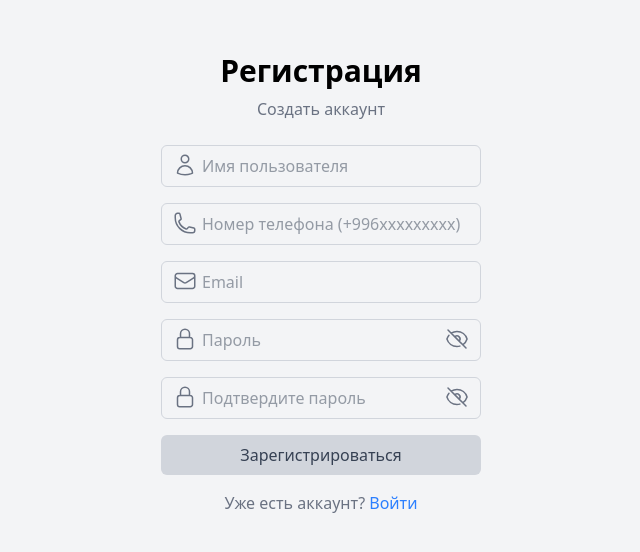
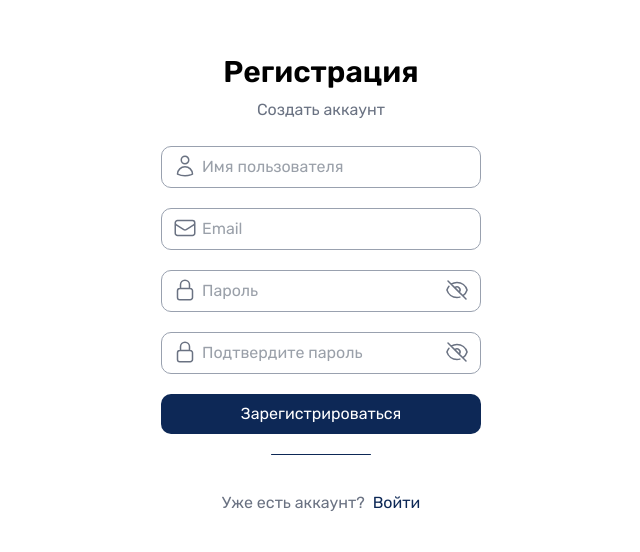
Before and after one commit to kkk-6216/mkhub, a Vue app in the folder frontend/: page /register in a window 1280 px wide. Shown: the part 132-684 px from the top of the page, without its empty margins (319-959 px from the left). Built offline with nearby package versions, Linux system fonts and the light colour scheme.

Commit message:
Изменен стили

```diff
--- a/frontend/index.html
+++ b/frontend/index.html
@@ -3,7 +3,7 @@
   <head>
     <meta charset="UTF-8" />
     <meta name="viewport" content="width=device-width, initial-scale=1.0" />
-    <title>Vite + Vue</title>
+    <title>mkhub</title>
   </head>
   <body>
     <div id="app"></div>
--- a/frontend/package.json
+++ b/frontend/package.json
@@ -10,6 +10,9 @@
   },
   "dependencies": {
     "@tailwindcss/vite": "^4.0.9",
+    "axios": "^1.8.1",
+    "jwt-decode": "^4.0.0",
+    "pinia": "^3.0.1",
     "tailwindcss": "^4.0.9",
     "vue": "^3.5.13",
     "vue-router": "^4.5.0"
--- /dev/null
+++ b/frontend/src/api/axiosInstance.js
@@ -0,0 +1,10 @@
+import axios from 'axios';
+
+const apiClient = axios.create({
+    baseURL: 'http://localhost:8000/api/',
+    headers: {
+        'Content-Type': 'application/json',
+    }
+});
+
+export default apiClient;
--- a/frontend/src/layouts/MinimalLayout.vue
+++ b/frontend/src/layouts/MinimalLayout.vue
@@ -1,5 +1,5 @@
 <template>
-  <div class="h-screen bg-gray-100">
+  <div class="h-screen">
     <!-- Основной контент (без боковой панели) -->
     <div class="flex-1 overflow-x-hidden overflow-y-auto p-4">
       <router-view />
@@ -10,6 +10,5 @@
 <script>
 export default {
   name: 'MinimalLayout',
-  // Нет setup(), так как нет логики, требующей Composition API
 };
 </script>
--- a/frontend/src/modules/auth/components/InputField.vue
+++ b/frontend/src/modules/auth/components/InputField.vue
@@ -1,15 +1,15 @@
 <template>
-  <div class="relative mb-4">
+  <div class="relative mb-[20px]">
     <input
         :type="type"
         :placeholder="placeholder"
         :value="modelValue"
         @input="$emit('update:modelValue', $event.target.value)"
         :class="{
-        'border-red-500': (!modelValue || !isValid) && isSubmitted,
-        'border-gray-300': (modelValue && isValid) || !isSubmitted,
+        'border-red-400 focus:ring-red-300': (!modelValue || !isValid) && isSubmitted,
+        'border-gray-400 focus:ring-gray-300': (modelValue && isValid) || !isSubmitted,
       }"
-        class="w-full px-4 py-2 pl-10 border rounded-md focus:outline-none focus:ring-2 focus:ring-gray-300 text-gray-700"
+        class="w-full px-4 py-2 pl-10 border rounded-[10px] focus:outline-none focus:ring-2 text-gray-700"
     />
     <span class="absolute left-3 top-2 text-gray-500">
       <slot name="icon"></slot>
--- a/frontend/src/modules/auth/components/PasswordField.vue
+++ b/frontend/src/modules/auth/components/PasswordField.vue
@@ -1,15 +1,15 @@
 <template>
-  <div class="relative mb-4">
+  <div class="relative mb-[20px]">
     <input
         :type="showPassword ? 'text' : 'password'"
         :placeholder="placeholder"
         :value="modelValue"
         @input="$emit('update:modelValue', $event.target.value)"
         :class="{
-        'border-red-500': (!modelValue || !isValid) && isSubmitted,
-        'border-gray-300': (modelValue && isValid) || !isSubmitted,
+        'border-red-400 focus:ring-red-300': (!modelValue || !isValid) && isSubmitted,
+        'border-gray-400 focus:ring-gray-300': (modelValue && isValid) || !isSubmitted,
       }"
-        class="w-full px-4 py-2 pl-10 border rounded-md focus:outline-none focus:ring-2 focus:ring-gray-300 text-gray-700"
+        class="w-full px-4 py-2 pl-10 border rounded-[10px] focus:outline-none focus:ring-2 focus:ring-gray-300 text-gray-700"
     />
     <span class="absolute left-3 top-2 text-gray-500">
       <slot name="icon"></slot>
--- a/frontend/src/pages/Login.vue
+++ b/frontend/src/modules/auth/pages/Login.vue
@@ -1,8 +1,8 @@
 <template>
-  <div class="flex items-center justify-center h-screen bg-gray-100">
+  <div class="flex items-center justify-center h-screen bg-white-100">
     <div class="flex w-screen h-screen flex-col items-center justify-center">
-      <h2 class="text-3xl font-semibold mb-2 text-left font-sans">Вход</h2>
-      <p class="text-gray-500 mb-6 text-left font-sans">Пожалуйста, войдите, чтобы продолжить</p>
+      <h2 class="text-3xl font-semibold mb-[20px] text-left">Вход</h2>
+      <p class="text-gray-500 mb-6 text-left">Пожалуйста, войдите, чтобы продолжить</p>
       <form class="w-80" @submit.prevent="login">
         <!-- Имя пользователя -->
         <InputField
@@ -42,17 +42,22 @@
         </PasswordField>
 
         <button
-            class="w-full bg-gray-300 text-gray-700 py-2 rounded-md hover:bg-gray-400 focus:outline-none focus:ring-2 focus:ring-gray-300"
+            class="w-full bg-[#0d2856] text-white py-2 rounded-[10px]
+                   hover:bg-[#092040] hover:scale-101
+                   focus:outline-none focus:ring-2 focus:ring-gray-300
+                   transition duration-300 ease-in-out"
             type="submit"
         >
           Войти
         </button>
-        <p v-if="errorMessage" class="text-red-500 mt-2">{{ errorMessage }}</p>
+        <p v-if="errorMessage" class="text-red-500 mt-2 text-center">{{ errorMessage }}</p>
       </form>
+      <div class="w-[100px] h-[1px] m-5 bg-[#0d2856] rounded-[10px]"></div>
+
       <div>
-        <p class="text-gray-500 mt-4 text-center font-sans">
-          У меня нет аккаунта
-          <router-link to="/register" class="text-blue-500">Зарегистрироваться</router-link>
+        <p class="text-gray-500 mt-2 text-center">
+          У меня нет аккаунта&nbsp;
+          <router-link to="/register" class="text-[#0d2856]">Зарегистрироваться</router-link>
         </p>
       </div>
     </div>
--- a/frontend/src/pages/Register.vue
+++ b/frontend/src/modules/auth/pages/Register.vue
@@ -1,8 +1,8 @@
 <template>
-  <div class="flex items-center justify-center min-h-screen bg-gray-100">
+  <div class="flex items-center justify-center min-h-screen bg-white">
     <div class="flex w-screen h-screen flex-col items-center justify-center">
-      <h2 class="text-3xl font-semibold mb-2 text-left font-sans">Регистрация</h2>
-      <p class="text-gray-500 mb-6 text-left font-sans">Создать аккаунт</p>
+      <h2 class="text-3xl font-semibold mb-2 text-left">Регистрация</h2>
+      <p class="text-gray-500 mb-6 text-left">Создать аккаунт</p>
       <form class="w-80" @submit.prevent="register">
         <!-- Имя пользователя -->
         <InputField
@@ -13,20 +13,6 @@
           <template #icon>
             <svg xmlns="http://www.w3.org/2000/svg" fill="none" viewBox="0 0 24 24" stroke-width="1.5" stroke="currentColor" class="size-6">
               <path stroke-linecap="round" stroke-linejoin="round" d="M15.75 6a3.75 3.75 0 1 1-7.5 0 3.75 3.75 0 0 1 7.5 0ZM4.501 20.118a7.5 7.5 0 0 1 14.998 0A17.933 17.933 0 0 1 12 21.75c-2.676 0-5.216-.584-7.499-1.632Z" />
-            </svg>
-          </template>
-        </InputField>
-
-        <!-- Номер телефона -->
-        <InputField
-            v-model="phoneNumber"
-            :is-submitted="isSubmitted"
-            :is-valid="phoneNumberValid"
-            placeholder="Номер телефона (+996xxxxxxxxx)"
-        >
-          <template #icon>
-            <svg xmlns="http://www.w3.org/2000/svg" fill="none" viewBox="0 0 24 24" stroke-width="1.5" stroke="currentColor" class="size-6">
-              <path stroke-linecap="round" stroke-linejoin="round" d="M2.25 6.75c0 8.284 6.716 15 15 15h2.25a2.25 2.25 0 0 0 2.25-2.25v-1.372c0-.516-.351-.966-.852-1.091l-4.423-1.106c-.44-.11-.902.055-1.173.417l-.97 1.293c-.282.376-.769.542-1.21.38a12.035 12.035 0 0 1-7.143-7.143c-.162-.441.004-.928.38-1.21l1.293-.97c.363-.271.527-.734.417-1.173L6.963 3.102a1.125 1.125 0 0 0-1.091-.852H4.5A2.25 2.25 0 0 0 2.25 4.5v2.25Z" />
             </svg>
           </template>
         </InputField>
@@ -93,19 +79,25 @@
         </PasswordField>
 
         <button
-            class="w-full bg-gray-300 text-gray-700 py-2 rounded-md hover:bg-gray-400 focus:outline-none focus:ring-2 focus:ring-gray-300"
+            class="w-full bg-[#0d2856] text-white py-2 rounded-[10px]
+                   hover:bg-[#092040] hover:scale-101
+                   focus:outline-none focus:ring-2 focus:ring-gray-300
+                   transition duration-300 ease-in-out"
             type="submit"
         >
           Зарегистрироваться
         </button>
 
-        <p v-if="errorMessage" class="text-red-500 mt-2">
+        <p v-if="errorMessage" class="text-red-500 mt-2 text-center">
           {{ errorMessage }}
         </p>
       </form>
-      <p class="text-gray-500 mt-4 text-center font-sans">
-        Уже есть аккаунт?
-        <router-link to="/login" class="text-blue-500">Войти</router-link>
+
+      <div class="w-[100px] h-[1px] m-5 bg-[#0d2856] rounded-[10px]"></div>
+
+      <p class="text-gray-500 mt-4 text-center">
+        Уже есть аккаунт?&nbsp;
+        <router-link to="/login" class="text-[#0d2856]">Войти</router-link>
       </p>
     </div>
   </div>
--- a/frontend/src/router/index.js
+++ b/frontend/src/router/index.js
@@ -1,6 +1,7 @@
 import { createRouter, createWebHistory } from 'vue-router';
-import Login from '../pages/Login.vue';
-import Register from '../pages/Register.vue';
+
+import Login from '../modules/auth/pages/Login.vue';
+import Register from '../modules/auth/pages/Register.vue';
 import DefaultLayout from '../layouts/DefaultLayout.vue';
 import Home from '../pages/Home.vue';
 import Courses from '../pages/Courses.vue';
--- a/frontend/src/styles/index.css
+++ b/frontend/src/styles/index.css
@@ -1,7 +1,14 @@
+@import url('https://fonts.googleapis.com/css2?family=Rubik:ital,wght@0,300..900;1,300..900&display=swap');
 @import "tailwindcss";
 
 @theme {
-    --color-main: #1B374D;
-    /*--color-tahiti: #3ab7bf;*/
-    /*--color-bermuda: #78dcca;*/
+    --color-main: #0d2856;
 }
+
+:root {
+    --main-color: #0d2856;
+}
+
+body {
+    font-family: 'Rubik', sans-serif;
+}
```
Also changed, not shown: frontend/src/store/auth.js (added, +73 -0 lines), 1 other file (tests, documents, lock files or other folders).
